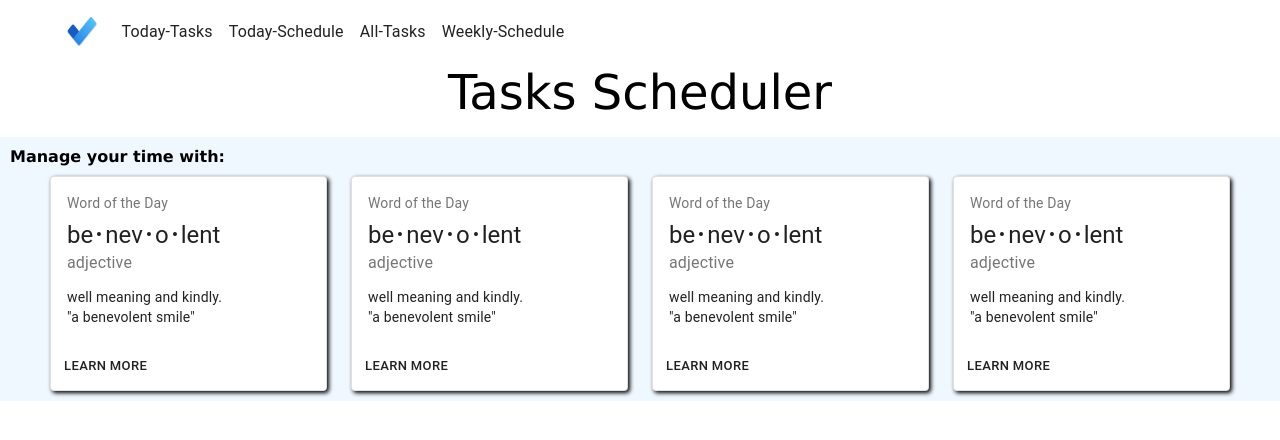
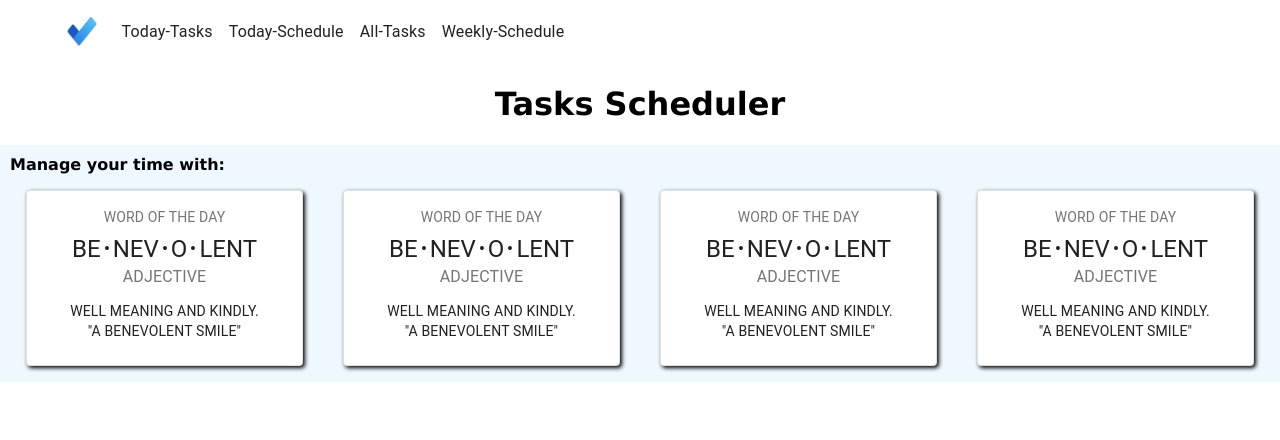
Before and after one commit to rafaelsakera/to-do-front-end, a React (Create React App) app: page / in a window 1280 px wide. Shown: the top 440 px of the page. Built offline with nearby package versions, Linux system fonts and the light colour scheme.

Commit message:
udpate sections and font

```diff
--- a/src/pages/homePage/HomePage.tsx
+++ b/src/pages/homePage/HomePage.tsx
@@ -1,68 +1,17 @@
 import React from "react";
 
 import { useStyles } from "./Style";
-import PageCard from "./components/Card";
 import Grid from "@material-ui/core/Grid";
-import Grow from "@material-ui/core/Grow";
-import Typography from "@material-ui/core/Typography";
+import FirstSection from "./components/sections/FirstSections";
 
 const HomePage: React.FC = () => {
   const classes = useStyles();
-  const [mainCards, setMaincard] = React.useState(false);
-
-  React.useEffect(() => {
-    setMaincard(true);
-  }, []);
 
   return (
     <div>
       <Grid container justify="center">
-        <Typography variant="h3" gutterBottom className={classes.pageTitle}>
-          Tasks Scheduler
-        </Typography>
-      </Grid>
-      <Grid container className={classes.firstSection}>
-        <Grid container className={classes.firstSectionTitle}>
-          Manage your time with:
-        </Grid>
-        <Grid container justify={"center"} spacing={3}>
-          <Grow
-            in={mainCards}
-            style={{ transformOrigin: "0 0 0" }}
-            {...(mainCards ? { timeout: 1000 } : {})}
-          >
-            <Grid item>
-              <PageCard />
-            </Grid>
-          </Grow>
-          <Grow
-            in={mainCards}
-            style={{ transformOrigin: "0 0 0" }}
-            {...(mainCards ? { timeout: 1000 } : {})}
-          >
-            <Grid item>
-              <PageCard />
-            </Grid>
-          </Grow>
-          <Grow
-            in={mainCards}
-            style={{ transformOrigin: "0 0 0" }}
-            {...(mainCards ? { timeout: 1000 } : {})}
-          >
-            <Grid item>
-              <PageCard />
-            </Grid>
-          </Grow>
-          <Grow
-            in={mainCards}
-            style={{ transformOrigin: "0 0 0" }}
-            {...(mainCards ? { timeout: 1000 } : {})}
-          >
-            <Grid item>
-              <PageCard />
-            </Grid>
-          </Grow>
-        </Grid>
+        <h1 className={classes.pageTitle}>Tasks Scheduler</h1>
+        <FirstSection />
       </Grid>
     </div>
   );
--- a/src/pages/homePage/Style.tsx
+++ b/src/pages/homePage/Style.tsx
@@ -3,14 +3,14 @@ import { makeStyles, createStyles, Theme } from "@material-ui/core/styles";
 export const useStyles = makeStyles((theme: Theme) =>
   createStyles({
     pageTitle: {
-      fontFamily: "Ariel, Verdana",
+      fontFamily: "Poppins, Ariel, Verdana",
       textAlign: "center",
     },
     firstSection: {
       backgroundColor: "#f0f8ff",
     },
     firstSectionTitle: {
-      fontFamily: "Ariel, Verdana",
+      fontFamily: "Poppins, Ariel, Verdana",
       fontWeight: "bold",
       margin: "10px",
     },
--- a/src/pages/homePage/components/Card.tsx
+++ b/src/pages/homePage/components/Card.tsx
@@ -4,13 +4,13 @@ import { useStyles } from "../Style";
 import Card from "@material-ui/core/Card";
 import Button from "@material-ui/core/Button";
 import Typography from "@material-ui/core/Typography";
-import CardActions from "@material-ui/core/CardActions";
 import CardContent from "@material-ui/core/CardContent";
 
-const PageCard: React.FC = () => {
+const PageCard: React.FC<{title: string}> = () => {
   const classes = useStyles();
   const bull = <span className={classes.bullet}>•</span>;
   return (
+    <Button>
       <Card className={classes.root} variant="outlined">
         <CardContent>
           <Typography
@@ -32,10 +32,8 @@ const PageCard: React.FC = () => {
             {'"a benevolent smile"'}
           </Typography>
         </CardContent>
-      <CardActions>
-        <Button size="small">Learn More</Button>
-      </CardActions>
       </Card>
+    </Button>
   );
 };
 
--- /dev/null
+++ b/src/pages/homePage/components/sections/FirstSections.tsx
@@ -0,0 +1,63 @@
+import React from "react";
+
+import { useStyles } from "../../Style";
+import PageCard from "../Card";
+import Grid from "@material-ui/core/Grid";
+import Grow from "@material-ui/core/Grow";
+
+const FirstSection: React.FC = () => {
+  const classes = useStyles();
+  const [mainCards, setMaincard] = React.useState(false);
+
+  React.useEffect(() => {
+    setMaincard(true);
+  }, []);
+
+  return (
+    <Grid container className={classes.firstSection}>
+      <Grid container className={classes.firstSectionTitle}>
+        Manage your time with:
+      </Grid>
+      <Grid container justify={"center"} spacing={3}>
+        <Grow
+          in={mainCards}
+          style={{ transformOrigin: "0 0 0" }}
+          {...(mainCards ? { timeout: 1000 } : {})}
+        >
+          <Grid item>
+            <PageCard title={""} />
+          </Grid>
+        </Grow>
+        <Grow
+          in={mainCards}
+          style={{ transformOrigin: "0 0 0" }}
+          {...(mainCards ? { timeout: 1000 } : {})}
+        >
+          <Grid item>
+            <PageCard title={""} />
+          </Grid>
+        </Grow>
+        <Grow
+          in={mainCards}
+          style={{ transformOrigin: "0 0 0" }}
+          {...(mainCards ? { timeout: 1000 } : {})}
+        >
+          <Grid item>
+            <PageCard title={""} />
+          </Grid>
+        </Grow>
+        <Grow
+          in={mainCards}
+          style={{ transformOrigin: "0 0 0" }}
+          {...(mainCards ? { timeout: 1000 } : {})}
+        >
+          <Grid item>
+            <PageCard title={""} />
+          </Grid>
+        </Grow>
+      </Grid>
+    </Grid>
+  );
+};
+
+export default FirstSection;
```
Lines whose indentation alone changed are shown as unchanged.
